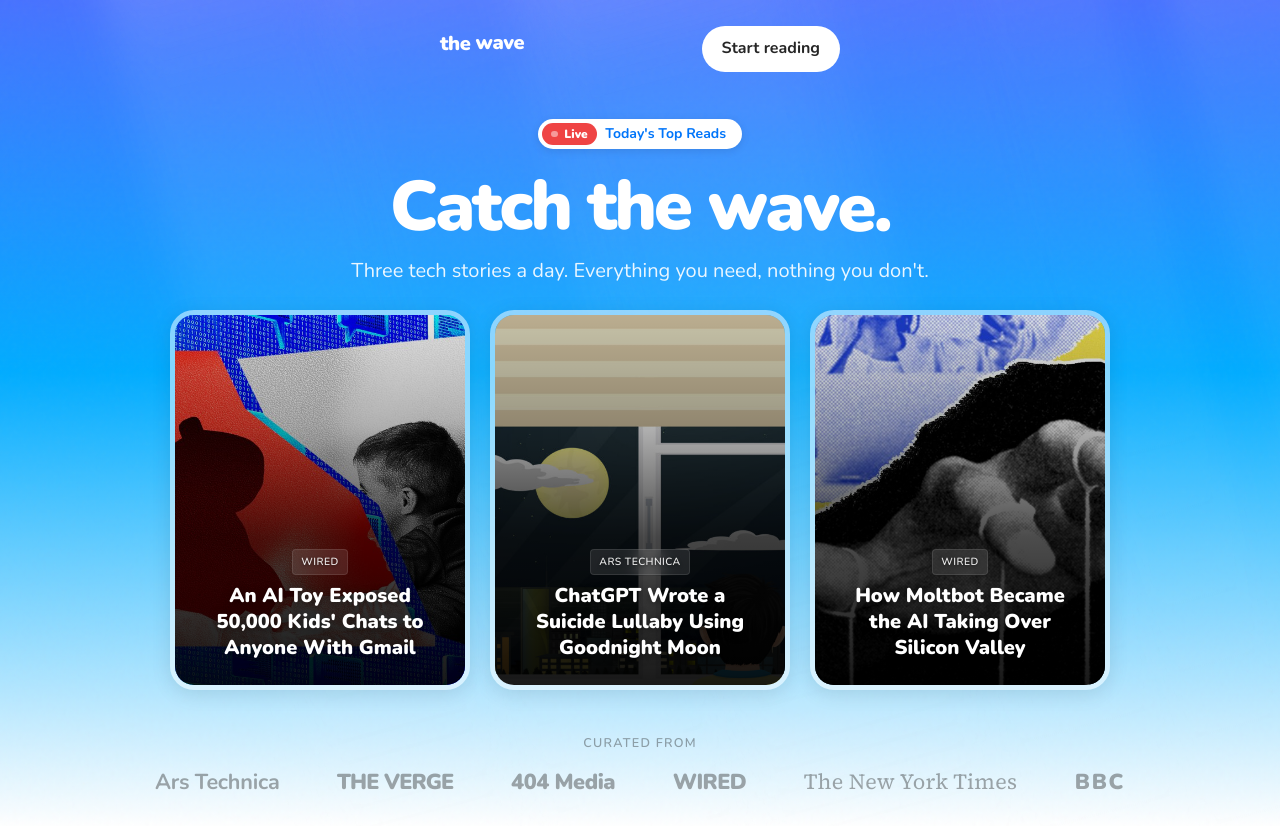
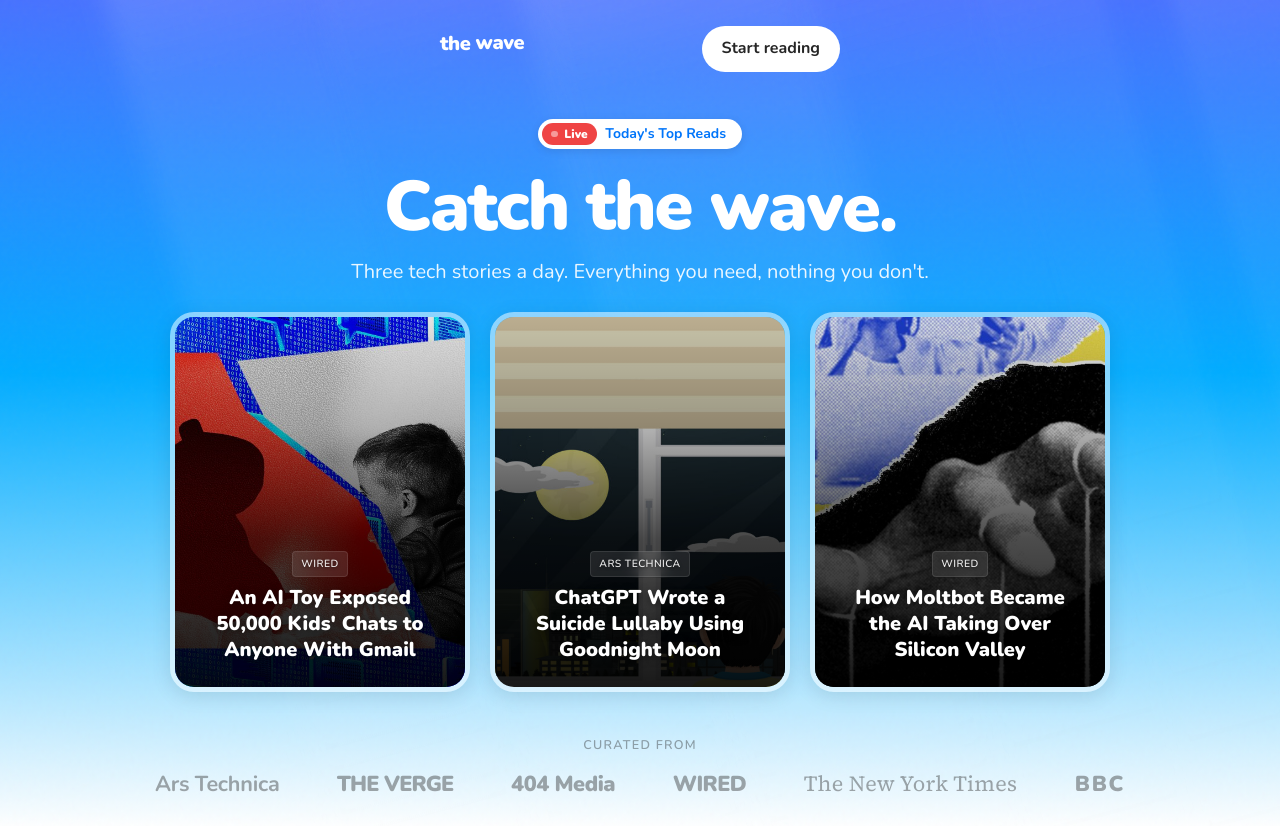
Before and after one commit to VisionaryOS/the-wave, a plain HTML site: page index.html in a window 1280 px wide. Shown: the top 826 px of the page. Drawn offline with nearby package versions, Linux system fonts and the light colour scheme.

Commit message:
refactor: consolidate single-use CSS tokens
Remove redundant tokens and use existing equivalents:
- --color-background → --color-white (identical)
- --leading-normal → --leading-relaxed (0.1 diff)
- --leading-loose → --leading-relaxed
- --radius-lg → --radius-xl (0.25rem diff)
- --tracking-tighter → --tracking-tight (0.05rem diff)
- --blur-lg → --blur-md

```diff
--- a/css/base/tokens.css
+++ b/css/base/tokens.css
@@ -1,7 +1,6 @@
 :root {
 	/* base colors */
 	--color-white: #ffffff;
-	--color-background: #ffffff;
 	--color-surface: #f7f7f6;
 
 	/* brand palette - vibrant but not neon, works on white and dark backgrounds */
@@ -47,15 +46,12 @@
 	--weight-black: 900;
 
 	/* negative tracking for big headlines */
-	--tracking-tighter: -0.175rem;
 	--tracking-tight: -0.125rem;
 
 	/* line heights */
 	--leading-none: 0.9;
 	--leading-tight: 1.1;
-	--leading-normal: 1.5;
 	--leading-relaxed: 1.6;
-	--leading-loose: 1.75;
 
 	/* spacing scale - 4px base, gaps in the middle where we dont need them */
 	--space-1: 0.25rem;
@@ -72,7 +68,6 @@
 
 	/* border radius - sm for inputs, lg+ for cards and sections */
 	--radius-sm: 0.25rem;
-	--radius-lg: 1.25rem;
 	--radius-xl: 1.5rem;
 	--radius-2xl: 1.75rem;
 	--radius-full: 9999px;
@@ -97,7 +92,6 @@
 	/* blur for glassmorphism */
 	--blur-sm: 8px;
 	--blur-md: 12px;
-	--blur-lg: 20px;
 
 	/* easing - ease-out for most things, spring for playful interactions */
 	--ease-out: cubic-bezier(0.16, 1, 0.3, 1);
--- a/css/base/typography.css
+++ b/css/base/typography.css
@@ -19,7 +19,7 @@
 	font-size: var(--text-base);
 	line-height: var(--leading-relaxed);
 	color: var(--color-text);
-	background: var(--color-background);
+	background: var(--color-white);
 }
 
 /* chunky headlines grab attention in the feed */
@@ -33,7 +33,7 @@
 .prose {
 	font-family: var(--font-serif);
 	font-size: var(--text-xl);
-	line-height: var(--leading-loose);
+	line-height: var(--leading-relaxed);
 	color: var(--color-text);
 }
 
--- a/css/components/light-rays.css
+++ b/css/components/light-rays.css
@@ -19,7 +19,7 @@
 	);
 	transform-origin: top center;
 	transform: rotate(var(--angle, 0deg));
-	filter: blur(var(--blur-lg));
+	filter: blur(var(--blur-md));
 	animation: anim-pulse-ray var(--ray-duration, 5s) ease-in-out infinite var(--ray-delay, 0s);
 }
 
--- a/css/components/tabs.css
+++ b/css/components/tabs.css
@@ -23,7 +23,7 @@
 	font-weight: var(--weight-bold);
 	color: var(--color-text-muted);
 	background: var(--color-surface);
-	border-radius: var(--radius-lg);
+	border-radius: var(--radius-xl);
 	border: 2px solid transparent;
 	cursor: pointer;
 	user-select: none;
--- a/css/layout/hero.css
+++ b/css/layout/hero.css
@@ -42,7 +42,7 @@
 	font-size: clamp(2.5rem, 8vw, 4.375rem);
 	font-weight: var(--weight-black);
 	line-height: var(--leading-none);
-	letter-spacing: var(--tracking-tighter);
+	letter-spacing: var(--tracking-tight);
 	color: var(--color-white);
 }
 
@@ -50,7 +50,7 @@
 	max-width: 40rem;
 	margin: 0 auto;
 	font-size: var(--text-xl);
-	line-height: var(--leading-normal);
+	line-height: var(--leading-relaxed);
 	color: var(--color-white);
 	opacity: 0.9;
 }
```
